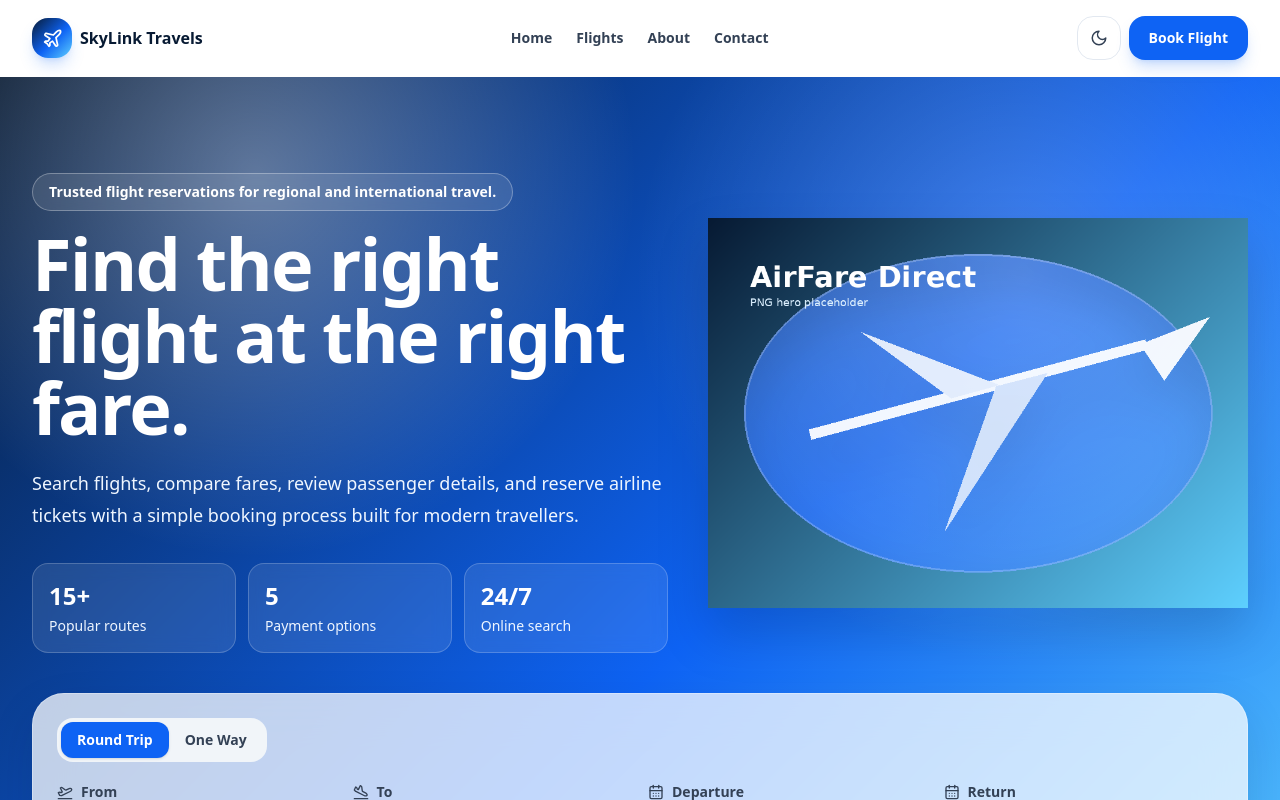
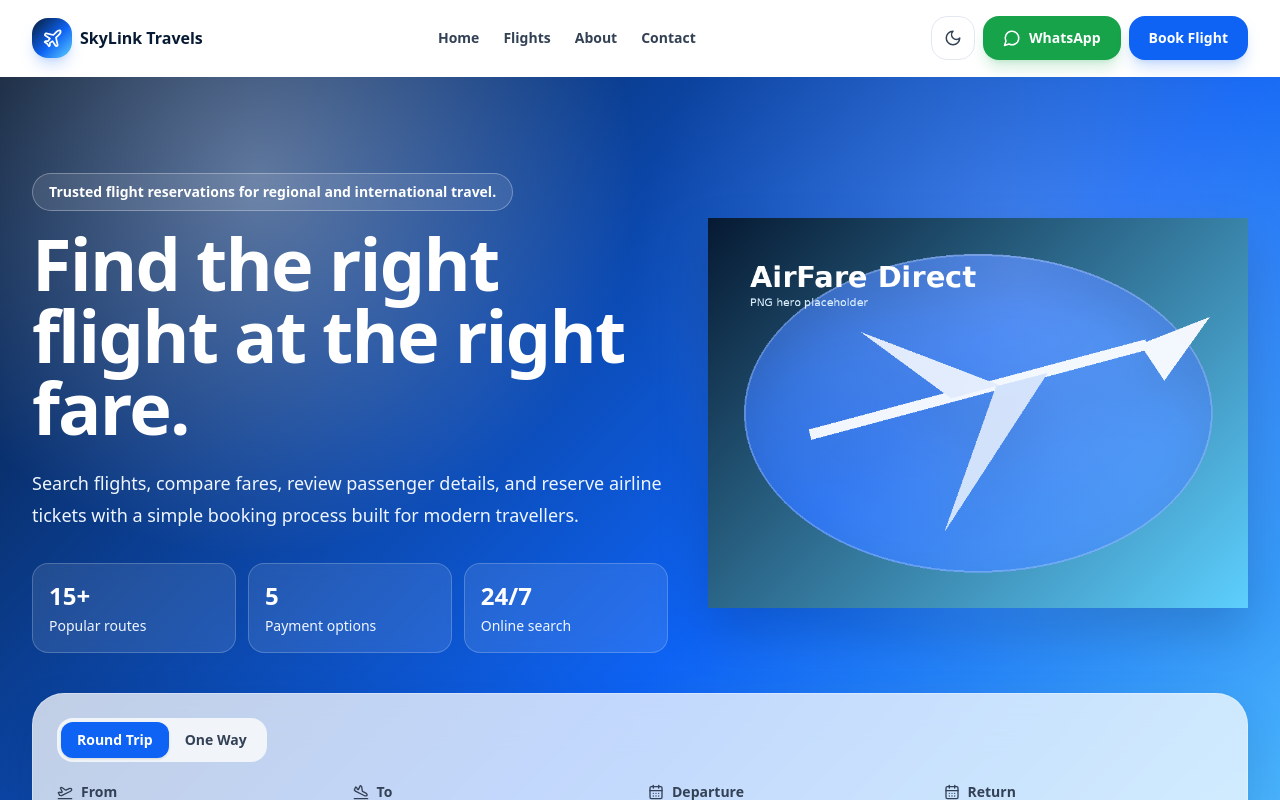
Before and after one commit to brianmichaelu/airline-website, a Next.js app: page / in a window 1280 px wide. Shown: the top 800 px of the page. Built offline with nearby package versions, Linux system fonts and the light colour scheme.

Commit message:
Update Navbar.tsx

```diff
--- a/components/Navbar.tsx
+++ b/components/Navbar.tsx
@@ -1,4 +1,4 @@
-import { Menu, Moon, Plane, Sun, X } from "lucide-react";
+import { Menu, MessageCircle, Moon, Plane, Sun, X } from "lucide-react";
 import Link from "next/link";
 import { useEffect, useState } from "react";
 import Button from "@/components/ui/Button";
@@ -11,9 +11,18 @@ const navLinks = [
   { label: "Contact", href: "/contact" },
 ];
 
+function getWhatsAppLink(message: string) {
+  const phone = siteConfig.whatsapp.replace(/\D/g, "");
+
+  return `https://wa.me/${phone}?text=${encodeURIComponent(message)}`;
+}
+
 export default function Navbar() {
   const [open, setOpen] = useState(false);
   const [dark, setDark] = useState(false);
+
+  const whatsappMessage =
+    "Hello SkyLink Travels, I need help with a flight reservation.";
 
   useEffect(() => {
     document.documentElement.classList.toggle("dark", dark);
@@ -30,6 +39,7 @@ export default function Navbar() {
           <span className="grid h-10 w-10 place-items-center rounded-2xl bg-flight-gradient text-white shadow-lg shadow-blue-500/25">
             <Plane size={21} />
           </span>
+
           <span>{siteConfig.name}</span>
         </Link>
 
@@ -54,6 +64,16 @@ export default function Navbar() {
           >
             {dark ? <Sun size={18} /> : <Moon size={18} />}
           </button>
+
+          <a
+            href={getWhatsAppLink(whatsappMessage)}
+            target="_blank"
+            rel="noopener noreferrer"
+            className="inline-flex items-center justify-center gap-2 rounded-2xl bg-green-600 px-5 py-3 text-sm font-bold text-white shadow-lg shadow-green-600/20 transition-all duration-300 hover:-translate-y-0.5 hover:bg-green-700 focus:outline-none focus:ring-4 focus:ring-green-200 dark:focus:ring-green-950"
+          >
+            <MessageCircle size={18} />
+            WhatsApp
+          </a>
 
           <Button href="/search">Book Flight</Button>
         </div>
@@ -90,6 +110,17 @@ export default function Navbar() {
               {dark ? "Switch to Light Mode" : "Switch to Dark Mode"}
             </button>
 
+            <a
+              href={getWhatsAppLink(whatsappMessage)}
+              target="_blank"
+              rel="noopener noreferrer"
+              onClick={() => setOpen(false)}
+              className="inline-flex items-center justify-center gap-2 rounded-2xl bg-green-600 px-5 py-3 text-sm font-black text-white transition hover:bg-green-700"
+            >
+              <MessageCircle size={18} />
+              Chat on WhatsApp
+            </a>
+
             <Button href="/search" className="w-full justify-center">
               Book Flight
             </Button>
```
